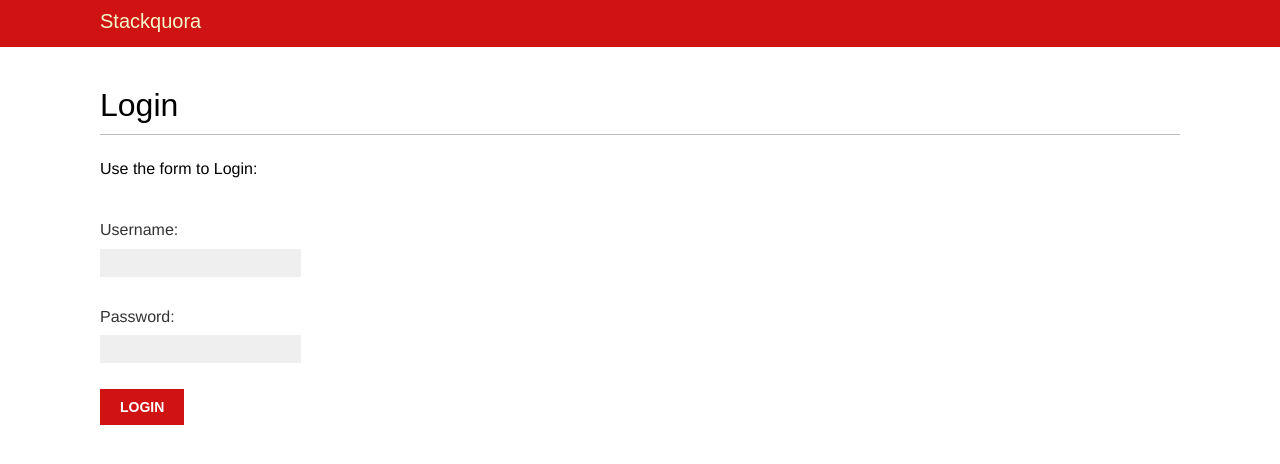
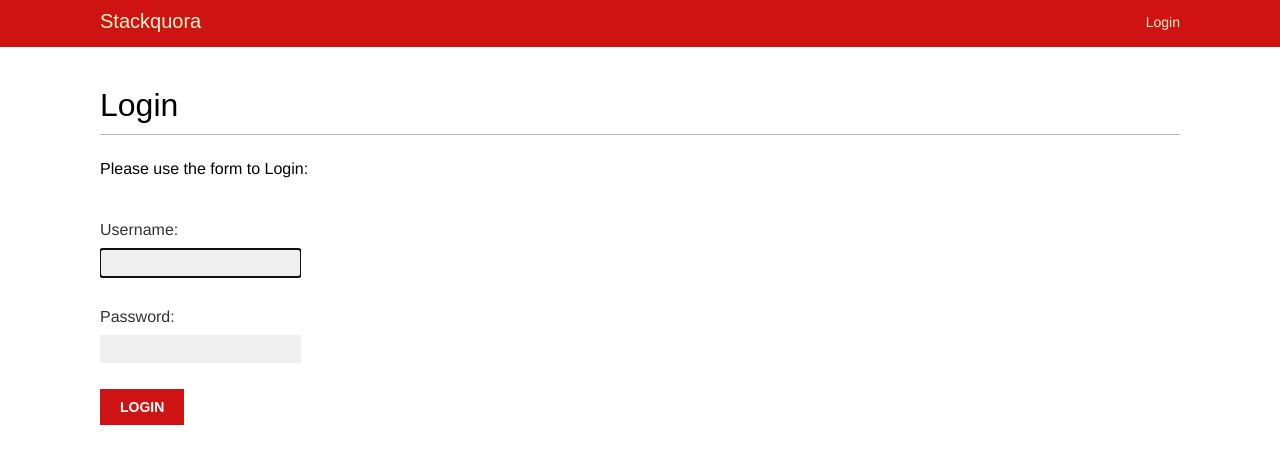
Before and after one commit to AswinRaaj23/queser, a Django app: page /login/ in a window 1280 px wide. Shown: the top 464 px of the page. Run offline with Django 4.2, Linux system fonts and the light colour scheme; some web fonts are replaced.

Commit message:
Add Login and Logout functionality

```diff
--- a/queser/settings.py
+++ b/queser/settings.py
@@ -34,13 +34,13 @@
 # Application definition
 
 INSTALLED_APPS = [
+    'stacquora.apps.StacquoraConfig',
     'django.contrib.admin',
     'django.contrib.auth',
     'django.contrib.contenttypes',
     'django.contrib.sessions',
     'django.contrib.messages',
     'django.contrib.staticfiles',
-    'stacquora',
 ]
 
 MIDDLEWARE = [
@@ -125,3 +125,7 @@
 # https://docs.djangoproject.com/en/4.0/ref/settings/#default-auto-field
 
 DEFAULT_AUTO_FIELD = 'django.db.models.BigAutoField'
+
+LOGIN_REDIRECT_URL = 'homepage'
+LOGIN_URL = 'login'
+LOGOUT_URL = 'logout'
--- a/stacquora/templates/base.html
+++ b/stacquora/templates/base.html
@@ -5,9 +5,24 @@
     <title>{% block title %}{% endblock %}</title>
     <link href="{% static 'css/base.css' %}" rel="stylesheet">
 </head>
+
 <body>
     <div id="header">
         <span class="logo">Stackquora</span>
+        {% if request.user.is_authenticated %}
+        <ul class="menu">
+            <li {% if section == "homepage" %}class="selected"{% endif %}>
+                <a href="{% url 'homepage' %}">Ask a Question</a>
+            </li>
+        </ul>
+        {% endif %}
+        <span class="user">
+            {% if request.user.is_authenticated %}
+                Hello {{ request.user.first_name }}, <a href="{% url 'logout' %}">Logout</a>
+            {% else %}
+                <a href="{% url 'login' %}">Login</a>
+            {% endif %}
+        </span>
     </div>
     <div id="content">
         {% block content %}
--- /dev/null
+++ b/stacquora/templates/registration/login.html
@@ -0,0 +1,21 @@
+{% extends "base.html" %}
+{% block title %}Login{% endblock %}
+{% block content %}
+
+<h1>Login</h1>
+{% if form.errors %}
+<p>
+    Username or password is wrong, Please try again.
+</p>
+{% else %}
+<p>Please use the form to Login:</p>
+{% endif %}
+<div class="login-form">
+    <form action="{% url 'login' %}" method="post">
+        {{ form.as_p }}
+        {% csrf_token %}
+        <input type="hidden" name="next" value="{{ next }}" />
+        <p><input type="submit" value="Login"></p>
+    </form>
+</div>
+{% endblock %}
--- /dev/null
+++ b/stacquora/templates/stacquora/homepage.html
@@ -0,0 +1,6 @@
+{% extends "base.html" %}
+{% block title %}Homepage{% endblock %}
+{% block content %}
+    <h1>Home</h1>
+    <p>Welcome to your Homepage.</p>
+{% endblock %}
--- a/stacquora/templates/stacquora/login.html
+++ /dev/null
@@ -1,14 +0,0 @@
-
-{% extends "base.html" %}
-
-{% block title %}Login{% endblock %}
-
-{% block content %}
-<h1>Login</h1>
-<p>Use the form to Login:</p>
-<form method="post">
-{{ form.as_p }}
-{% csrf_token %}
-<p><input type="submit" value="Login"></p>
-</form>
-{% endblock %}
--- a/stacquora/urls.py
+++ b/stacquora/urls.py
@@ -1,5 +1,9 @@
 from django.urls import path
 from . import views
+from django.contrib.auth import views as auth_views
+
 urlpatterns = [
-    path('login/', views.user_login, name='login'),
+    path('login/', auth_views.LoginView.as_view(), name='login'),
+    path('logout/', auth_views.LogoutView.as_view(), name='logout'),
+    path('', views.homepage, name='homepage')
 ]
--- a/stacquora/views.py
+++ b/stacquora/views.py
@@ -3,6 +3,7 @@
 from .models import Question
 from .forms import LoginForm
 from django.contrib.auth import authenticate, login
+from django.contrib.auth.decorators import login_required
 # Create your views here.
 
 def user_login(request):
@@ -22,3 +23,7 @@
     else:
         form = LoginForm()
     return render(request, 'stacquora/login.html', {'form':form})
+
+@login_required
+def homepage(request):
+    return render(request, 'stacquora/homepage.html', {'section': 'homepage'})
```
Also changed, not shown: stacquora/templates/registration/logout.html (added, +9 -0 lines). Lines whose indentation alone changed are shown as unchanged.
